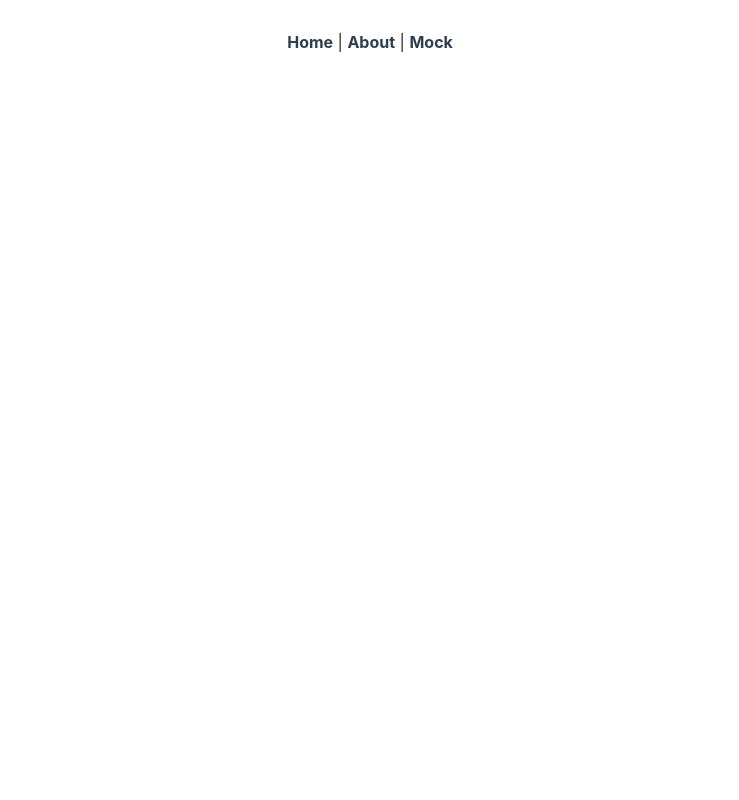
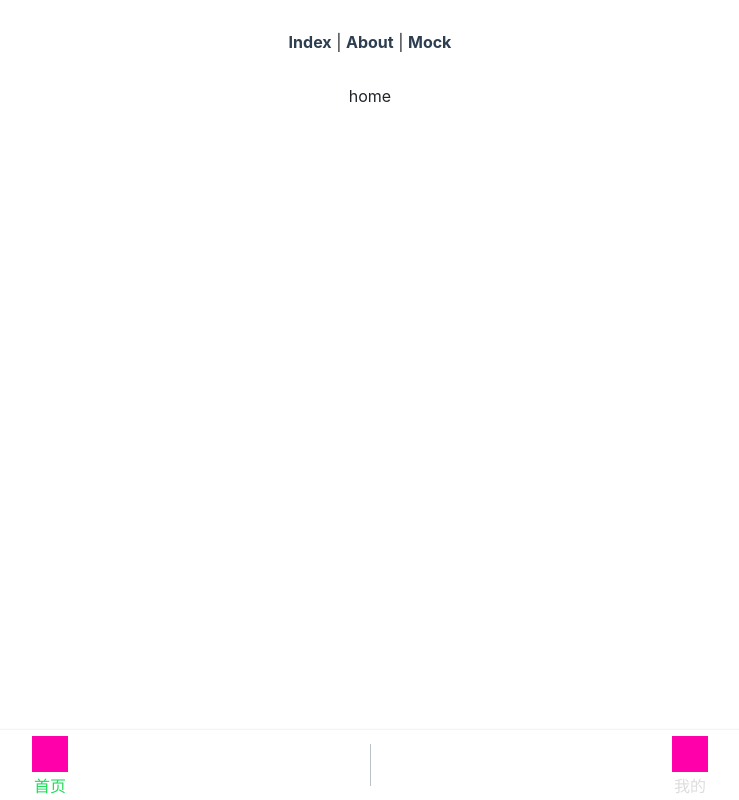
Before and after one commit to Wesilnt/MediaOnline-vue, a Vue app: page /#/app in a window 1280 px wide. Shown: the whole page, without its empty margins (270-1009 px from the left). Built offline with nearby package versions, Linux system fonts and the light colour scheme.

Commit message:
底部导航

```diff
--- a/src/App.vue
+++ b/src/App.vue
@@ -1,14 +1,22 @@
 <template>
   <div id="app">
-    <div id="nav">
-      <router-link to="/">Home</router-link> |
-      <router-link to="/about">About</router-link> |
-      <router-link to="/mock">Mock</router-link>
+    <div>
+      <div id="nav">
+        <router-link to="/">Index</router-link> |
+        <router-link to="/about">About</router-link> |
+        <router-link to="/mock">Mock</router-link>
+      </div>
+      <router-view/>
     </div>
-    <router-view/>
+
   </div>
 </template>
+<script>
 
+export default {
+  name: "App",
+};
+</script>
 <style lang="scss">
 @import "scss/common";
 #app {
--- /dev/null
+++ b/src/components/NavBar.vue
@@ -0,0 +1,84 @@
+<template>
+    <div>
+        <router-view/>
+        <ul class="navbar">
+            <li v-for="(nav) in navbar" :key="nav.path" class="navbar-item" :class="{active:nav.path===currentPath}" @click="togglePath(nav.path)">
+                <i class="icon"></i>
+                <div class="navbar-item-title">{{nav.name}}</div>
+            </li>
+        </ul>
+    </div>
+</template>
+
+<script>
+export default {
+  name: "NavBar",
+  data: function() {
+    let currentPath = this.$router.history.current.fullPath;
+    if (currentPath === "/app") currentPath = "/app/home";
+    return {
+      navbar: [
+        {
+          name: "首页",
+          icon: "",
+          path: "/app/home"
+        },
+        {
+          name: "我的",
+          icon: "",
+          path: "/app/my"
+        }
+      ],
+      currentPath
+    };
+  },
+  methods: {
+    togglePath: function(path) {
+      if (path !== this.currentPath) {
+        this.currentPath = path;
+        this.$router.push({ path });
+      }
+    }
+  }
+};
+</script>
+
+<style scoped lang="scss">
+.navbar {
+  position: fixed;
+  left: 0;
+  right: 0;
+  bottom: 0;
+  display: flex;
+  justify-content: space-between;
+  text-align: center;
+  align-items: center;
+  width: 100%;
+  line-height: 1;
+  list-style: none;
+  box-shadow: 0 0 2px #ddd;
+  color: #ddd;
+  background: #fff;
+}
+.navbar-item {
+  flex-grow: 1;
+  padding: 6px 0;
+  position: relative;
+  &:not(:last-child):after {
+    content: "";
+    position: absolute;
+    right: 0;
+    top: 20%;
+    width: 0.5px;
+    height: 60%;
+    background: #b8c2ca;
+  }
+  &.active {
+    color: #1edc58;
+  }
+}
+.navbar-item-title {
+  /*font-weight: bolder;*/
+  padding-top: 4px;
+}
+</style>
--- a/src/router/router.js
+++ b/src/router/router.js
@@ -1,29 +1,31 @@
 import Vue from "vue";
 import Router from "vue-router";
+import NavBar from "../components/NavBar";
 import Home from "../views/Home";
+import My from "../views/My";
 
 Vue.use(Router);
 
 export default new Router({
   routes: [
     {
-      path: "/",
-      name: "home",
-      component: Home
+      path: "/app",
+      component: NavBar,
+      children: [
+        { path: "", component: Home },
+        { path: "home", component: Home },
+        { path: "my", component: My }
+      ]
     },
     {
       path: "/about",
       name: "about",
-      // route level code-splitting
-      // this generates a separate chunk (about.[hash].js) for this route
-      // which is lazy-loaded when the route is visited.
-      component: () =>
-        import(/* webpackChunkName: "about" */ "../views/About.vue")
+      component: () => import("../views/About.vue")
     },
-      {
-          path: "/mock",
-          name: "mock",
-          component:()=>import('../views/Mock.vue')
-      },
+    {
+      path: "/mock",
+      name: "mock",
+      component: () => import("../views/Mock.vue")
+    }
   ]
 });
--- a/src/scss/_root.scss
+++ b/src/scss/_root.scss
@@ -150,8 +150,8 @@ address {
 ol,
 ul,
 dl {
-  margin-top: 0;
-  margin-bottom: 1rem;
+  margin: 0;
+  padding: 0;
 }
 
 ol ol,
--- a/src/scss/common.scss
+++ b/src/scss/common.scss
@@ -1,3 +1,9 @@
-
 @import "variables";
 @import "root";
+
+.icon{
+  display: inline-block;
+  width: 36px;
+  height: 36px;
+  background: #f0a;
+}
--- a/src/views/About.vue
+++ b/src/views/About.vue
@@ -1,5 +1,18 @@
 <template>
   <div class="about">
-    <h1>This is an about page</h1>
+    <HelloWorld msg="Welcome to Your Vue.js App"/>
+    <Counter />
   </div>
 </template>
+<script>
+// @ is an alias to /src
+import HelloWorld from "@/components/HelloWorld.vue";
+import Counter from "@/components/Counter";
+export default {
+  name: "about",
+  components: {
+    HelloWorld,
+    Counter
+  }
+};
+</script>
--- a/src/views/Home.vue
+++ b/src/views/Home.vue
@@ -1,19 +1,15 @@
 <template>
   <div class="home">
-    <HelloWorld msg="Welcome to Your Vue.js App"/>
-    <Counter />
+    home
   </div>
 </template>
 
 <script>
 // @ is an alias to /src
-import HelloWorld from "@/components/HelloWorld.vue";
-import Counter from "@/components/Counter";
 export default {
   name: "home",
-  components: {
-    HelloWorld,
-    Counter
-  }
+  /*components: {
+    // NavBar
+  }*/
 };
 </script>
--- a/src/views/Mock.vue
+++ b/src/views/Mock.vue
@@ -86,6 +86,7 @@ img {
   overflow: hidden;
   border-radius: 4px;
   background: #f7f7f7;
+  min-height: 320px;
   &:before {
     display: none;
     content: "loading";
--- /dev/null
+++ b/src/views/My.vue
@@ -0,0 +1,29 @@
+<template>
+  <div class="my">
+    my {{currentPath}}
+  </div>
+</template>
+
+<script>
+// @ is an alias to /src
+export default {
+  name: "my",
+  components: {
+    // NavBar
+  },
+  data: function() {
+    return {
+      currentPath: "/my"
+    };
+  },
+  methods: {
+    togglePath: function(path) {
+      if (path !== this.currentPath) {
+        console.log(path);
+        this.currentPath = path;
+        this.$router.push({ path });
+      }
+    }
+  }
+};
+</script>
```
